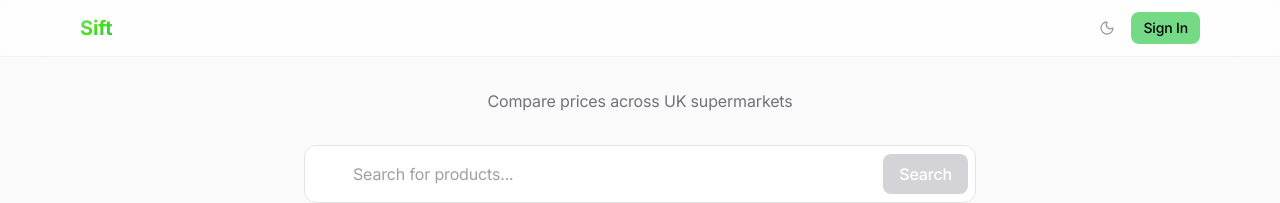
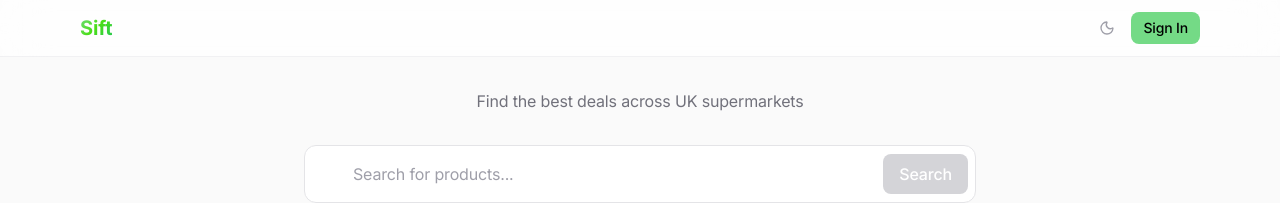
Before and after one commit to AlexanderBell-gh/Sift, a React (Vite) app: page / in a window 1280 px wide. Shown: the top 203 px of the page. Built offline with nearby package versions, Linux system fonts and the light colour scheme.

Commit message:
Updated site info

```diff
--- a/index.html
+++ b/index.html
@@ -29,7 +29,7 @@
         if (dark) document.documentElement.classList.add('dark');
       })();
     </script>
-    <title>Sift - UK Grocery Price Comparison</title>
+    <title>Sift - UK Supermarket Deals Compared</title>
   </head>
   <body>
     <div id="root"></div>
--- a/src/components/SearchPage.tsx
+++ b/src/components/SearchPage.tsx
@@ -159,7 +159,7 @@ export default function SearchPage() {
 
       <div className="max-w-6xl mx-auto px-4 py-8">
         <div className="text-center mb-8">
-          <p className="text-zinc-500 dark:text-gray-400">Compare prices across UK supermarkets</p>
+          <p className="text-zinc-500 dark:text-gray-400">Find the best deals across UK supermarkets</p>
         </div>
 
         <form onSubmit={(e) => { e.preventDefault(); handleSearch(); }} className="max-w-2xl mx-auto mb-8">
```
